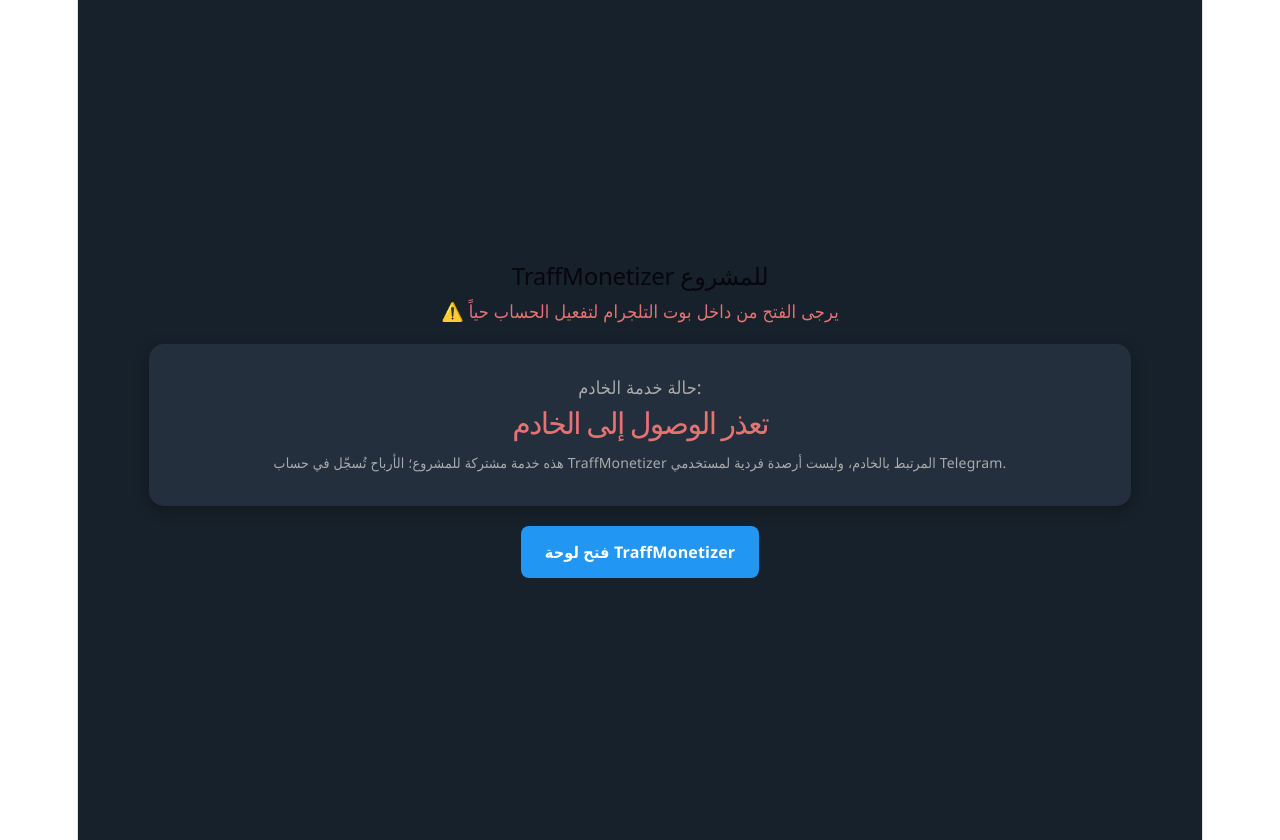
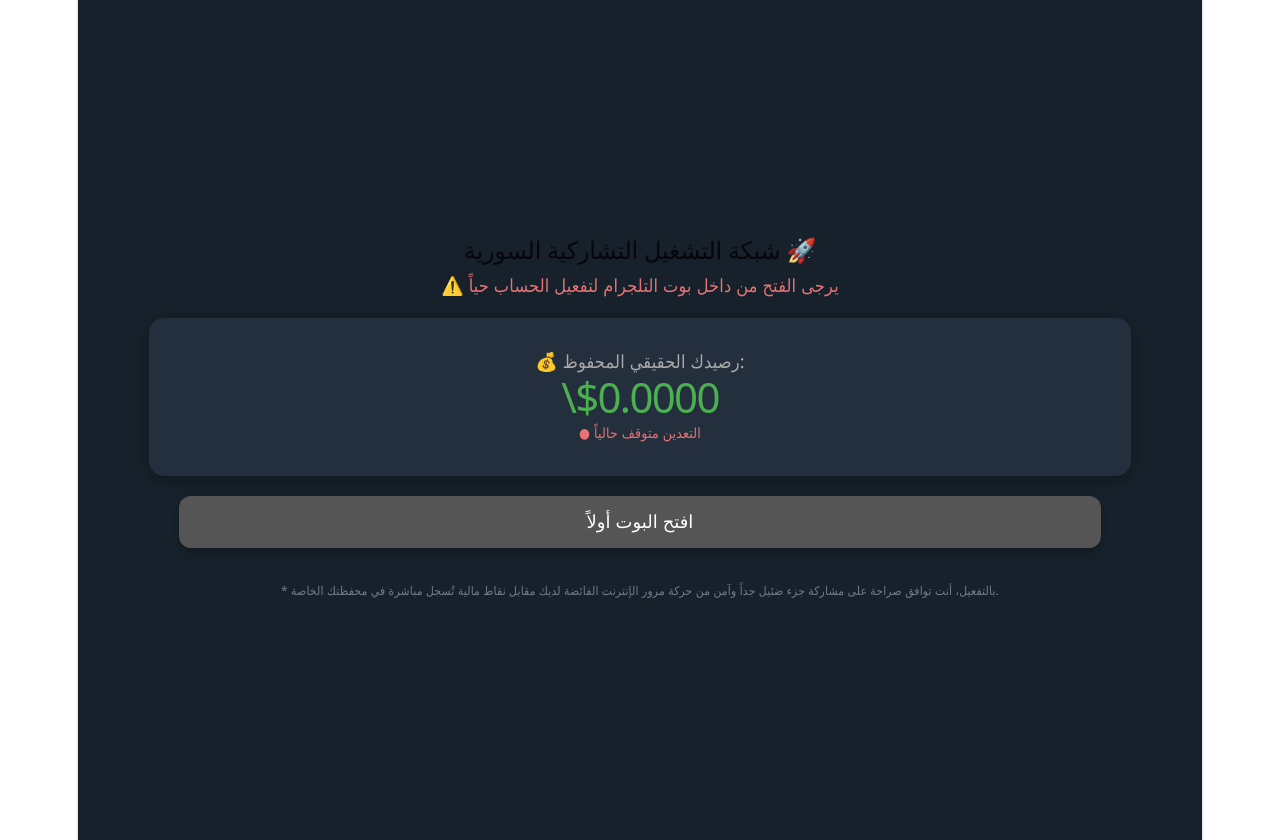
Before and after one commit to tiger1989r/depin-telegram-project, a React (Vite) app in the folder frontend/: page / in a window 1280 px wide. Built offline with nearby package versions, Linux system fonts and the light colour scheme; no server answers.

Commit message:
Fix Admin Dashboard error and restore user mining pool UI

```diff
--- a/frontend/src/App.jsx
+++ b/frontend/src/App.jsx
@@ -1,56 +1,73 @@
 import React, { useState, useEffect } from 'react';
 
-const BACKEND_URL = (import.meta.env.VITE_BACKEND_URL || 'https://depin-telegram-project.onrender.com').replace(/\/+$/, '');
-const STATUS_LABELS = {
-  checking: 'جارٍ التحقق من الخدمة...',
-  running: 'حاوية العميل تعمل',
-  not_configured: 'رمز الوصول غير مضبوط',
-  docker_unavailable: 'Docker غير متاح على الخادم',
-  not_running: 'حاوية العميل متوقفة',
-  error: 'تعذر تشغيل حاوية العميل',
-  unavailable: 'تعذر الوصول إلى الخادم',
-};
+// 🌐 تم ربط السيرفر السحابي الحقيقي الخاص بك على Render مباشرة
+const BACKEND_URL = "https://depin-telegram-project.onrender.com";
 
 function App() {
-  const [telegramUser] = useState(() => (
-    typeof window === 'undefined' ? null : window.Telegram?.WebApp?.initDataUnsafe?.user ?? null
-  ));
-  const [serviceStatus, setServiceStatus] = useState('checking');
+  const [isMining, setIsMining] = useState(false);
+  const [balance, setBalance] = useState(0.00);
+  const [telegramUser, setTelegramUser] = useState(null);
 
   useEffect(() => {
+    // 🤖 قراءة بيانات مستخدم التلجرام الحقيقية فور فتح الـ Mini App
     if (window.Telegram && window.Telegram.WebApp) {
       const webApp = window.Telegram.WebApp;
       webApp.ready();
-      webApp.expand();
+      webApp.expand(); // تمديد الشاشة بالكامل داخل الهاتف
+
+      if (webApp.initDataUnsafe && webApp.initDataUnsafe.user) {
+        setTelegramUser(webApp.initDataUnsafe.user);
+
+        // جلب الرصيد الحقيقي المحفوظ للمستخدم من قاعدة البيانات فور فتح التطبيق
+        fetch(`${BACKEND_URL}/api/ping-mining`, {
+          method: 'POST',
+          headers: { 'Content-Type': 'application/json' },
+          body: JSON.stringify({ telegram_id: webApp.initDataUnsafe.user.id })
+        })
+        .then(res => res.json())
+        .then(data => { if(data.new_balance) setBalance(data.new_balance); })
+        .catch(err => console.error("Error fetching initial balance:", err));
+      }
     }
   }, []);
 
+  // 🔄 الاتصال الحقيقي بالسيرفر لإرسال نبضات التعدين وحصد السنتات الفعّلة
   useEffect(() => {
-    const refreshStatus = () => {
-      fetch(`${BACKEND_URL}/api/traffmonetizer/status`)
-        .then((response) => {
-          if (!response.ok) throw new Error('Status request failed');
-          return response.json();
+    let interval = null;
+    if (isMining && telegramUser) {
+      interval = setInterval(() => {
+        fetch(`${BACKEND_URL}/api/ping-mining`, {
+          method: 'POST',
+          headers: { 'Content-Type': 'application/json' },
+          body: JSON.stringify({ telegram_id: telegramUser.id })
         })
-        .then((data) => setServiceStatus(data.status))
-        .catch(() => setServiceStatus('unavailable'));
-    };
+        .then(res => res.json())
+        .then(data => {
+          if (data.success && data.new_balance) {
+            setBalance(data.new_balance); // تحديث الرصيد الفعلي القادم من السيرفر
+          }
+        })
+        .catch(err => console.error("خطأ في الاتصال بالسيرفر:", err));
+      }, 4000); // إرسال نبضة كل 4 ثوانٍ لحماية حزمة البيانات وهاتف المستخدم
+    } else {
+      clearInterval(interval);
+    }
+    return () => clearInterval(interval);
+  }, [isMining, telegramUser]);
 
-    refreshStatus();
-    const statusInterval = window.setInterval(refreshStatus, 15000);
-    return () => window.clearInterval(statusInterval);
-  }, []);
-
-  const serviceIsRunning = serviceStatus === 'running';
+  const toggleMining = () => {
+    setIsMining(!isMining);
+  };
 
   return (
     <div style={{
       fontFamily: 'Segoe UI, Tahoma, Geneva, Verdana, sans-serif',
-      backgroundColor: '#17212b', color: '#fff', minHeight: '100vh',
+      backgroundColor: '#17212b', // متوافق مع ثيم تلجرام المظلم
+      color: '#fff', minHeight: '100vh',
       display: 'flex', flexDirection: 'column', alignItems: 'center', justifyContent: 'center',
       padding: '20px', textAlign: 'center'
     }}>
-      <h2>TraffMonetizer للمشروع</h2>
+      <h2>شبكة التشغيل التشاركية السورية 🚀</h2>
 
       {telegramUser ? (
         <p style={{ color: '#64b5f6' }}>أهلاً بك، {telegramUser.first_name}</p>
@@ -62,27 +79,31 @@
         backgroundColor: '#242f3d', borderRadius: '15px', padding: '30px',
         margin: '20px 0', width: '85%', boxShadow: '0 4px 15px rgba(0,0,0,0.3)'
       }}>
-        <p style={{ fontSize: '18px', color: '#aaaaaa', margin: '0' }}>حالة خدمة الخادم:</p>
-        <h1 style={{ fontSize: '30px', color: serviceIsRunning ? '#4caf50' : '#e57373', margin: '10px 0' }}>
-          {STATUS_LABELS[serviceStatus] || STATUS_LABELS.unavailable}
+        <p style={{ fontSize: '18px', color: '#aaaaaa', margin: '0' }}>💰 رصيدك الحقيقي المحفوظ:</p>
+        <h1 style={{ fontSize: '42px', color: '#4caf50', margin: '10px 0' }}>
+          \${balance.toFixed(4)}
         </h1>
-        <p style={{ fontSize: '14px', color: '#aaaaaa', marginTop: '14px' }}>
-          هذه خدمة مشتركة للمشروع؛ الأرباح تُسجّل في حساب TraffMonetizer المرتبط بالخادم، وليست أرصدة فردية لمستخدمي Telegram.
+        <p style={{ fontSize: '14px', color: isMining ? '#4caf50' : '#e57373' }}>
+          ● {isMining ? "جهازك متصل بالشبكة ويحقق أرباحاً فعلية..." : "التعدين متوقف حالياً"}
         </p>
       </div>
 
-      <a
-        href="https://app.traffmonetizer.com/"
-        target="_blank"
-        rel="noreferrer"
+      <button
+        onClick={toggleMining}
+        disabled={!telegramUser} // تعطيل الزر إذا تم الفتح خارج التلجرام لحماية السيرفر
         style={{
-          display: 'inline-block', backgroundColor: '#2196f3', color: '#fff',
-          borderRadius: '8px', padding: '13px 24px', fontSize: '16px',
-          fontWeight: 'bold', textDecoration: 'none',
+          backgroundColor: !telegramUser ? '#555' : isMining ? '#f44336' : '#2196f3',
+          color: '#fff', border: 'none', borderRadius: '12px', padding: '15px 30px',
+          fontSize: '18px', fontWeight: 'bold', cursor: telegramUser ? 'pointer' : 'not-allowed', width: '85%',
+          boxShadow: '0 4px 10px rgba(0,0,0,0.2)'
         }}
       >
-        فتح لوحة TraffMonetizer
-      </a>
+        {!telegramUser ? "افتح البوت أولاً" : isMining ? "🛑 إيقاف مشاركة البيانات" : "⚡ بدء التعدين ومشاركة الإنترنت"}
+      </button>
+
+      <p style={{ fontSize: '12px', color: '#707e8b', marginTop: '30px', width: '80%' }}>
+        * بالتفعيل، أنت توافق صراحة على مشاركة جزء ضئيل جداً وآمن من حركة مرور الإنترنت الفائضة لديك مقابل نقاط مالية تُسجل مباشرة في محفظتك الخاصة.
+      </p>
     </div>
   );
 }
```
